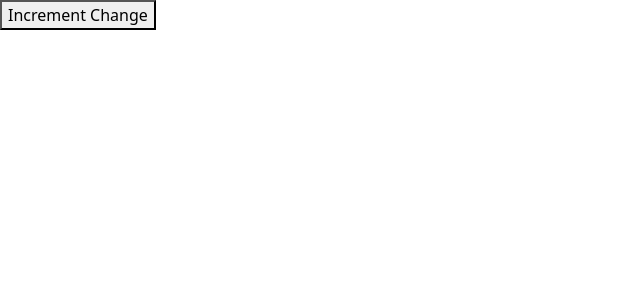
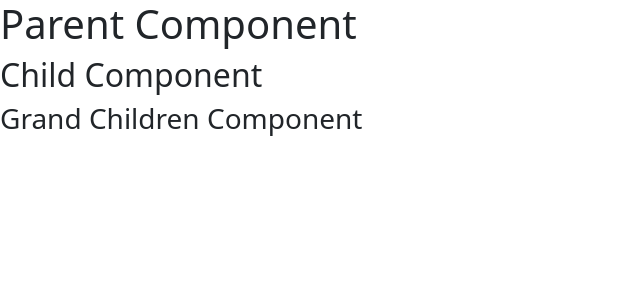
Before and after one commit to Seenu1702/myprofile, a React (Vite) app: page / in a window 1280 px wide. Shown: the top 300 px of the page, without its empty margins (0-640 px from the left). Built offline with nearby package versions, Linux system fonts and the light colour scheme.

Commit message:
props drilling

```diff
--- a/src/App.jsx
+++ b/src/App.jsx
@@ -1,23 +1,31 @@
-/* eslint-disable no-unused-vars */
-import React, { useEffect, useState } from 'react'
+/* eslint-disable react/prop-types */
+// import React from 'react'
+
+function GrandChildComponent({parentData}) {
+  console.log(`from grand child component: ${parentData}`);
+  return(
+    <div>
+      <h3>Grand Children Component</h3>
+    </div>
+  )
+}
+
+function ChildComponent({parentData}) {
+  console.log(`from child component: ${parentData}`);
+  return(
+    <div>
+      <h2>Child Component</h2>
+      <GrandChildComponent parentData = {parentData}/>
+    </div>
+  )
+}
 
 function App() {
-  const [count,setCount] = useState(0);
-
-  useEffect(() => {
-    document.title =` Count: ${count}`
-
-  },[count]);
-
-    const handleClick = () => {
-      setCount(count + 1);
-    }
-
-    // console.log(count);
-
+  const parentData = "Hello from parent";
   return (
     <div>
-      <button onClick={handleClick}>Increment Change</button>
+      <h1>Parent Component</h1>
+      <ChildComponent parentData = {parentData}/>
     </div>
   )
 }
```
